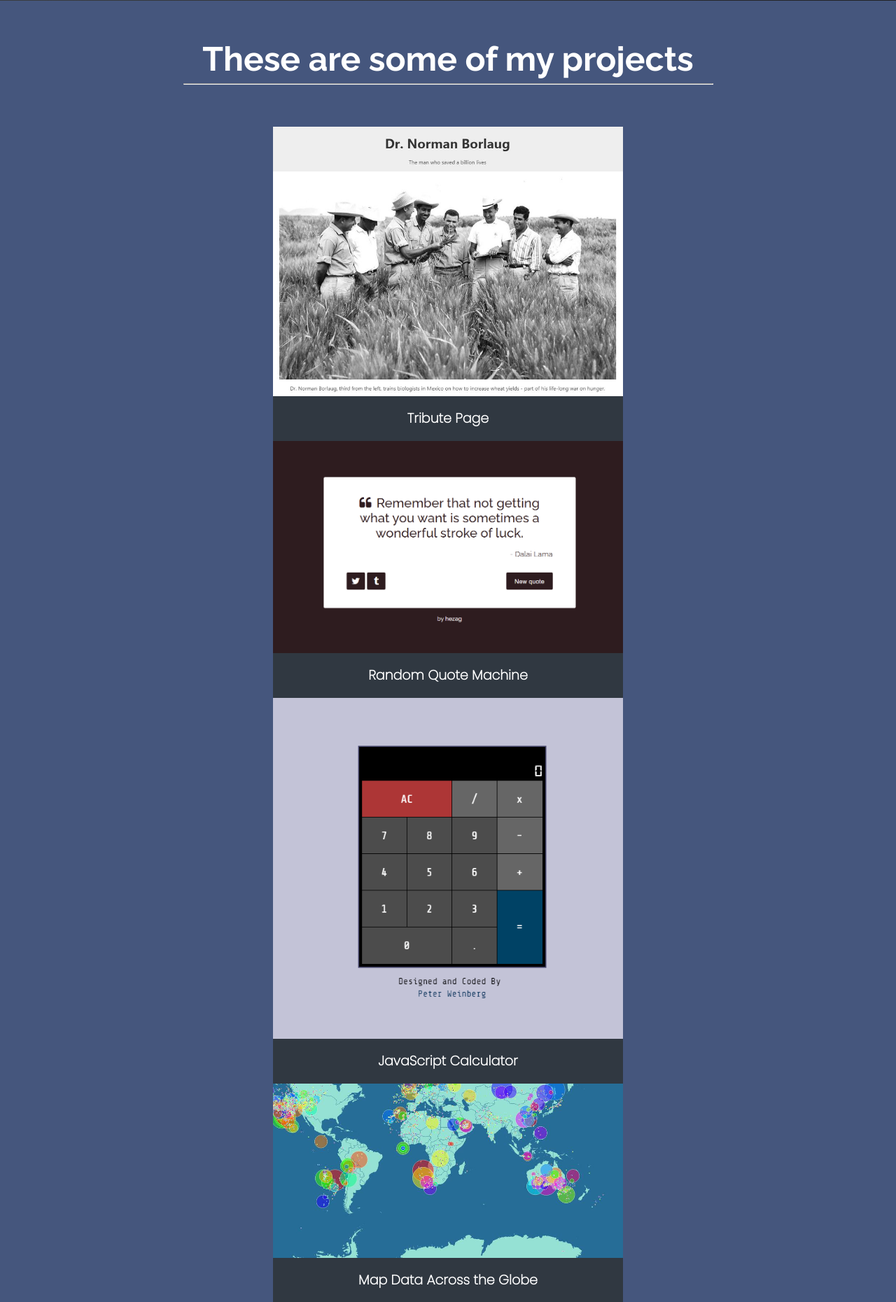
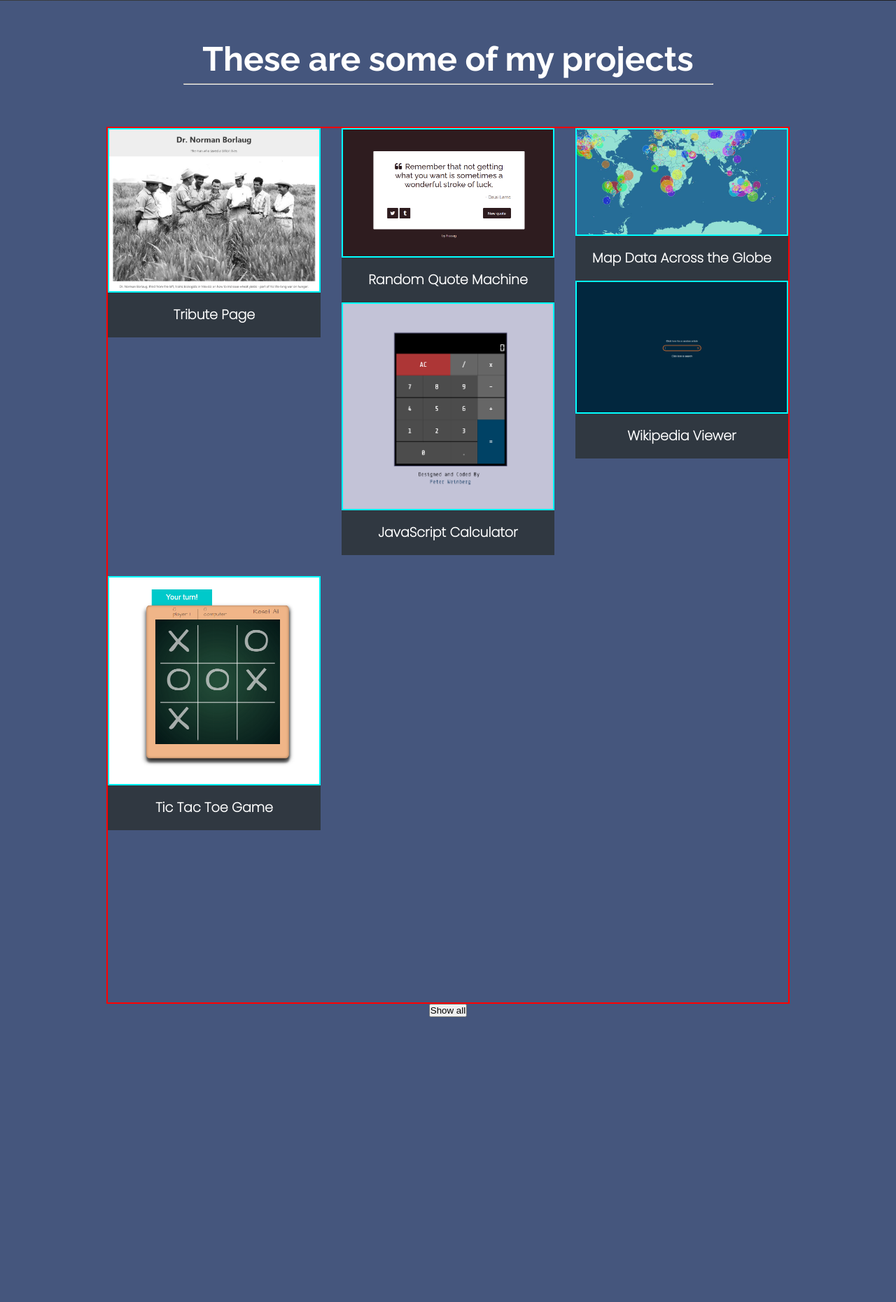
Before and after one commit to zumr01/haslogics-internship, a PHP site: page / in a window 1280 px wide. Shown: the part 799-2659 px from the top of the page at 70% size. After the commit the page ends 2252 px from the top, so only its background shows below. Run offline with PHP 8.4, Linux system fonts and the light colour scheme.

Commit message:
Working on "Project" section.

```diff
--- a/porfolio-website/index.html
+++ b/porfolio-website/index.html
@@ -36,39 +36,49 @@
       <h1>These are some of my projects</h1>
       <hr />
       <div class="project-grid">
+        <div class="grid-items">
           <a
             href="https://htmlpreview.github.io/?https://raw.githubusercontent.com/AHmadKhalil97/internship-data/master/tribute_page/index.html"
             target="_blank"
           >
-          <img src="imgs/work-1.jpg" alt="" width="500px" />
+            <img src="imgs/work-1.jpg" alt="" />
             <p class="project-title">
               <span class="less-greater-sign"></span>Tribute Page
             </p></a
           >
+        </div>
+
+        <div class="grid-items">
           <a
             href="https://htmlpreview.github.io/?https://raw.githubusercontent.com/AHmadKhalil97/internship-data/master/quote_machine/index.html"
             target="_blank"
           >
-          <img src="imgs/work-2.png" alt="" width="500px" />
+            <img src="imgs/work-2.png" alt="" />
             <p class="project-title">Random Quote Machine</p></a
           >
           <a href="https://codepen.io/freeCodeCamp/full/wgGVVX" target="_blank">
-          <img src="imgs/work-3.png" alt="" width="500px" />
+            <img src="imgs/work-3.png" alt="" />
             <p class="project-title">JavaScript Calculator</p></a
           >
+        </div>
+        <div class="grid-items item1">
           <a href="https://codepen.io/freeCodeCamp/full/mVEJag" target="_blank">
-          <img src="imgs/work-4.jpg" alt="" width="500px" />
+            <img src="imgs/work-4.jpg" alt="" />
             <p class="project-title">Map Data Across the Globe</p></a
           >
           <a href="https://codepen.io/freeCodeCamp/full/wGqEga" target="_blank">
-          <img src="imgs/work-5.png" alt="" width="500px" />
+            <img src="imgs/work-5.png" alt="" />
             <p class="project-title">Wikipedia Viewer</p></a
           >
+        </div>
+        <div class="grid-items">
           <a href="https://codepen.io/freeCodeCamp/full/KzXQgy" target="_blank">
-          <img src="imgs/work-6.png" alt="" width="500px" />
+            <img src="imgs/work-6.png" alt="" />
             <p class="project-title">Tic Tac Toe Game</p></a
           >
         </div>
+      </div>
+      <button class="btn-show-all">Show all</button>
     </section>
   </body>
 </html>
--- a/porfolio-website/style.css
+++ b/porfolio-website/style.css
@@ -83,6 +83,27 @@ nav li a {
   margin-bottom: 60px;
 }
 
+.project-grid {
+  border: 2px solid red;
+  display: grid;
+  grid-template-columns: repeat(3, 1fr);
+  grid-template-rows: repeat(2, 1fr);
+  row-gap: 30px;
+  column-gap: 30px;
+  /* width: 100%; */
+}
+
+.grid-items img {
+  border: 2px solid aqua;
+  /* height: 500px; */
+  width: 300px;
+}
+
+.item1 {
+  /* grid-row-start: 1;
+  grid-row-end: 2; */
+}
+
 div a {
   color: #ffffff;
   text-decoration: none;
@@ -100,7 +121,3 @@ div a {
   /* margin-bottom: 10px; */
   margin-top: -5px;
 }
-
-/* .less-greater-sign{
-  transition: ;
-} */
```
Lines whose indentation alone changed are shown as unchanged.
